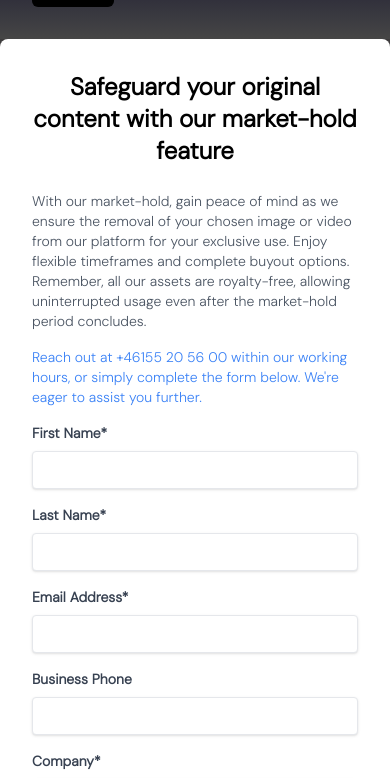
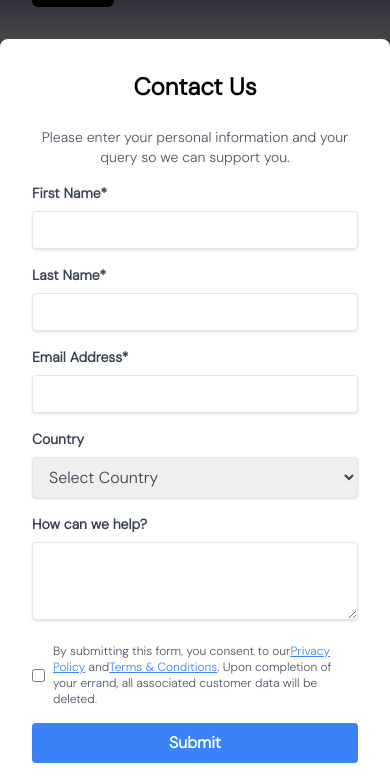
Before and after one commit to JoakimSP/myImages-next, a Next.js app: page /contact in a window 390 px wide. Shown: the part 187-965 px from the top of the page. Built offline with nearby package versions, Linux system fonts and the light colour scheme; no server answers; the database is empty.

Commit message:
Update text and remove input fields for company, phone, title

```diff
--- a/pages/contact/index.js
+++ b/pages/contact/index.js
@@ -51,9 +51,8 @@ export default function Index({ getPhotoInformation }) {
     return (
         <Layout>
             <div className="md:m-48 p-8 bg-white rounded-lg shadow-xl">
-                <h1 className="text-2xl font-bold mb-6 text-center">Safeguard your original content with our market-hold feature</h1>
-                <p className="mb-4 text-sm text-gray-600">With our market-hold, gain peace of mind as we ensure the removal of your chosen image or video from our platform for your exclusive use. Enjoy flexible timeframes and complete buyout options. Remember, all our assets are royalty-free, allowing uninterrupted usage even after the market-hold period concludes.</p>
-                <p className="mb-4 text-sm text-blue-500">Reach out at +46155 20 56 00 within our working hours, or simply complete the form below. We&apos;re eager to assist you further.</p>
+                <h1 className="text-2xl font-bold mb-6 text-center">Contact Us</h1>
+                <p className="mb-4 text-sm text-gray-600 text-center">Please enter your personal information and your query so we can support you.</p>
                 <form>
 
                     <div className="mb-4">
@@ -89,7 +88,7 @@ export default function Index({ getPhotoInformation }) {
                             required
                         />
                     </div>
-                    <div className="mb-4">
+                    {/* <div className="mb-4">
                         <label className="block text-gray-700 text-sm font-bold mb-2">Business Phone</label>
                         <input
                             name="businessPhone"
@@ -119,7 +118,7 @@ export default function Index({ getPhotoInformation }) {
                             className="shadow appearance-none border rounded w-full py-2 px-3 text-gray-700 leading-tight focus:outline-none focus:shadow-outline"
                             type="text"
                         />
-                    </div>
+                    </div> */}
                     <div className="mb-4">
                         <label className="block text-gray-700 text-sm font-bold mb-2">Country</label>
                         <select className="shadow border rounded w-full py-2 px-3 text-gray-700 leading-tight focus:outline-none focus:shadow-outline" value={formData.country} name="country" onChange={handleChange}>
```
